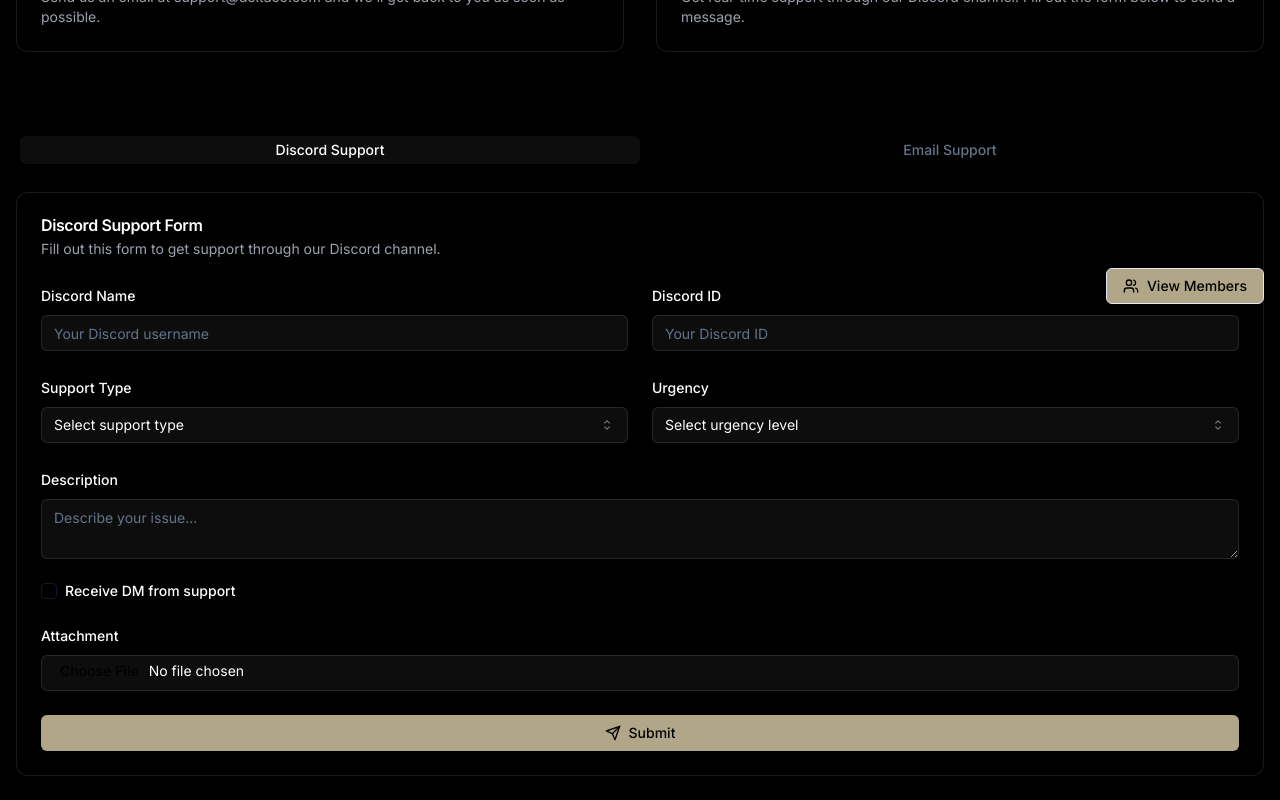
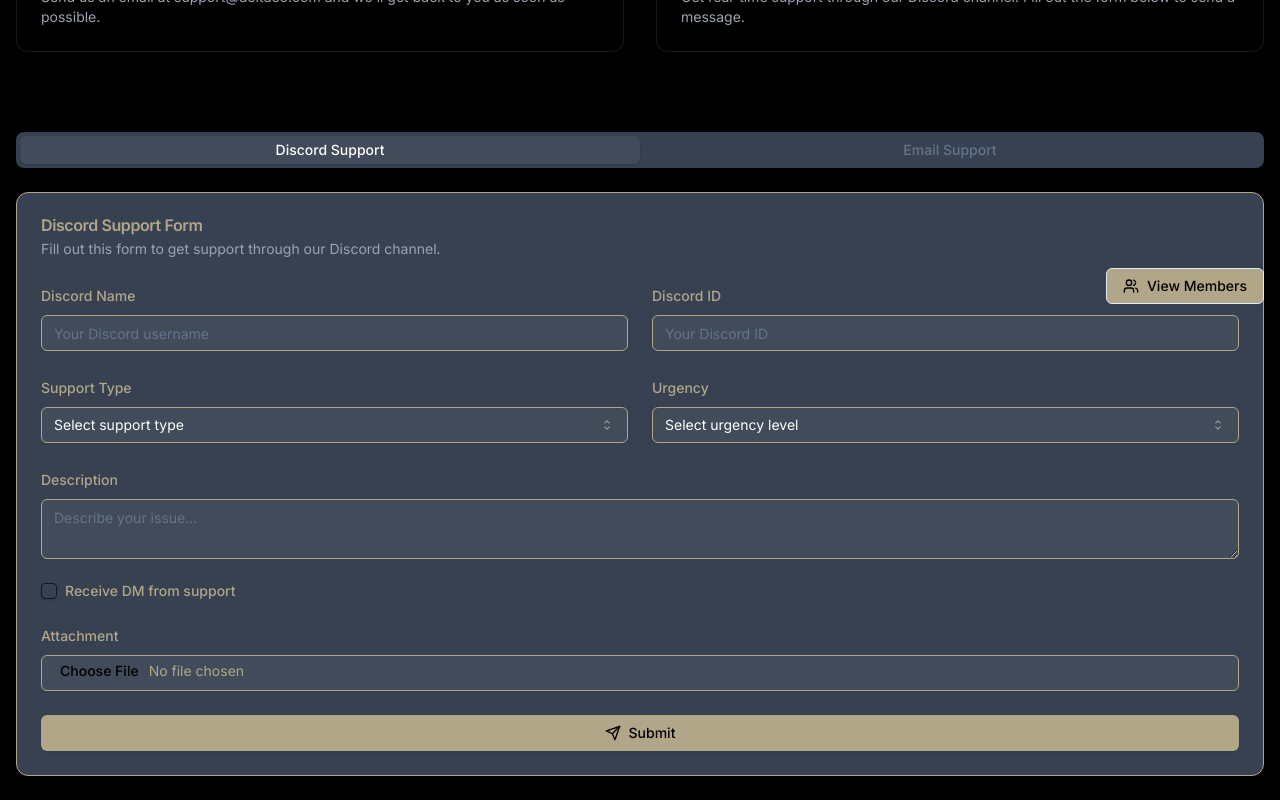
Before and after one commit to DeltaCoGaming/deltacoweb, a Next.js app: page /community/support in a window 1280 px wide. Shown: the part 480-1280 px from the top of the page. Built offline with nearby package versions, Linux system fonts and the light colour scheme.

Commit message:
chore: Update landing page banner color and add shields badges

```diff
--- a/app/components/community/Support.tsx
+++ b/app/components/community/Support.tsx
@@ -136,34 +136,34 @@ const DeltaCoSupport: React.FC = () => {
         </motion.div>
 
         <Tabs defaultValue="discord" className="w-full">
-          <TabsList className="grid w-full grid-cols-2 bg-black">
+          <TabsList className="grid w-full grid-cols-2 bg-gray-700">
             <TabsTrigger value="discord" className="data-[state=active]:bg-white/5 data-[state=active]:text-white">Discord Support</TabsTrigger>
             <TabsTrigger value="email" className="data-[state=active]:bg-white/5 data-[state=active]:text-white">Email Support</TabsTrigger>
           </TabsList>
           <TabsContent value="discord">
-            <Card className="mt-6 bg-black border-white/10">
+            <Card className="mt-6 bg-gray-700 border-[#b1a688]">
               <CardHeader>
-                <CardTitle className="text-white">Discord Support Form</CardTitle>
+                <CardTitle className="text-[#b1a688]">Discord Support Form</CardTitle>
                 <CardDescription className="text-gray-400">Fill out this form to get support through our Discord channel.</CardDescription>
               </CardHeader>
               <CardContent>
                 <form onSubmit={handleSubmit} className="space-y-6">
                   <div className="grid grid-cols-1 md:grid-cols-2 gap-6">
                     <div className="space-y-2">
-                      <Label htmlFor="discordName" className="text-white">Discord Name</Label>
-                      <Input id="discordName" name="discordName" placeholder="Your Discord username" onChange={handleInputChange} className="bg-white/5 text-white border-white/10" />
+                      <Label htmlFor="discordName" className="text-[#b1a688]">Discord Name</Label>
+                      <Input id="discordName" name="discordName" placeholder="Your Discord username" onChange={handleInputChange} className="bg-white/5 text-white border-[#b1a688]" />
                     </div>
                     <div className="space-y-2">
-                      <Label htmlFor="discordId" className="text-white">Discord ID</Label>
-                      <Input id="discordId" name="discordId" placeholder="Your Discord ID" onChange={handleInputChange} className="bg-white/5 text-white border-white/10" />
+                      <Label htmlFor="discordId" className="text-[#b1a688]">Discord ID</Label>
+                      <Input id="discordId" name="discordId" placeholder="Your Discord ID" onChange={handleInputChange} className="bg-white/5 text-white border-[#b1a688]" />
                     </div>
                     <div className="space-y-2">
-                      <Label htmlFor="supportType" className="text-white">Support Type</Label>
+                      <Label htmlFor="supportType" className="text-[#b1a688]">Support Type</Label>
                       <Select name="supportType" onValueChange={(value) => setFormData(prev => ({ ...prev, supportType: value }))}>
-                        <SelectTrigger className="bg-white/5 text-white border-white/10">
+                        <SelectTrigger className="bg-white/5 text-white border-[#b1a688]">
                           <SelectValue placeholder="Select support type" />
                         </SelectTrigger>
-                        <SelectContent className="bg-black text-white">
+                        <SelectContent className="bg-gray-700 text-[#b1a688]">
                           <SelectItem value="technical">Technical Support</SelectItem>
                           <SelectItem value="billing">Billing Support</SelectItem>
                           <SelectItem value="general">General Inquiry</SelectItem>
@@ -171,9 +171,9 @@ const DeltaCoSupport: React.FC = () => {
                       </Select>
                     </div>
                     <div className="space-y-2">
-                      <Label htmlFor="urgency" className="text-white">Urgency</Label>
+                      <Label htmlFor="urgency" className="text-[#b1a688]">Urgency</Label>
                       <Select name="urgency" onValueChange={(value) => setFormData(prev => ({ ...prev, urgency: value }))}>
-                        <SelectTrigger className="bg-white/5 text-white border-white/10">
+                        <SelectTrigger className="bg-white/5 text-white border-[#b1a688]">
                           <SelectValue placeholder="Select urgency level" />
                         </SelectTrigger>
                         <SelectContent className="bg-black text-white">
@@ -185,16 +185,16 @@ const DeltaCoSupport: React.FC = () => {
                     </div>
                   </div>
                   <div className="space-y-2">
-                    <Label htmlFor="description" className="text-white">Description</Label>
-                    <Textarea id="description" name="description" placeholder="Describe your issue..." onChange={handleInputChange} className="bg-white/5 text-white border-white/10" />
+                    <Label htmlFor="description" className="text-[#b1a688]">Description</Label>
+                    <Textarea id="description" name="description" placeholder="Describe your issue..." onChange={handleInputChange} className="bg-white/5 text-[#b1a688] border-[#b1a688]" />
                   </div>
                   <div className="flex items-center space-x-2">
                     <Checkbox id="receiveDm" name="receiveDm" onCheckedChange={(checked) => setFormData(prev => ({ ...prev, receiveDm: checked as boolean }))} />
-                    <Label htmlFor="receiveDm" className="text-white">Receive DM from support</Label>
+                    <Label htmlFor="receiveDm" className="text-[#b1a688]">Receive DM from support</Label>
                   </div>
                   <div className="space-y-2">
-                    <Label htmlFor="attachment" className="text-white">Attachment</Label>
-                    <Input id="attachment" name="attachment" type="file" onChange={(e) => setFormData(prev => ({ ...prev, attachment: e.target.files?.[0] || null }))} className="bg-white/5 text-white border-white/10" />
+                    <Label htmlFor="attachment" className="text-[#b1a688]">Attachment</Label>
+                    <Input id="attachment" name="attachment" type="file" onChange={(e) => setFormData(prev => ({ ...prev, attachment: e.target.files?.[0] || null }))} className="bg-white/5 text-[#b1a688] border-[#b1a688]" />
                   </div>
                   <Button type="submit" className="w-full bg-[#b1a688] text-black hover:bg-[#a09578]">
                     <Send className="mr-2 h-4 w-4" /> Submit
@@ -204,7 +204,7 @@ const DeltaCoSupport: React.FC = () => {
             </Card>
           </TabsContent>
           <TabsContent value="email">
-            <Card className="mt-6 bg-black border-white/10">
+            <Card className="mt-6 bg-gray-700 border-[#b1a688]">
               <CardHeader>
                 <CardTitle className="text-white">Email Support</CardTitle>
                 <CardDescription className="text-gray-400">Send an email to our support team for assistance.</CardDescription>
```
Also changed, not shown: 1 other file (tests, documents, lock files or other folders).
